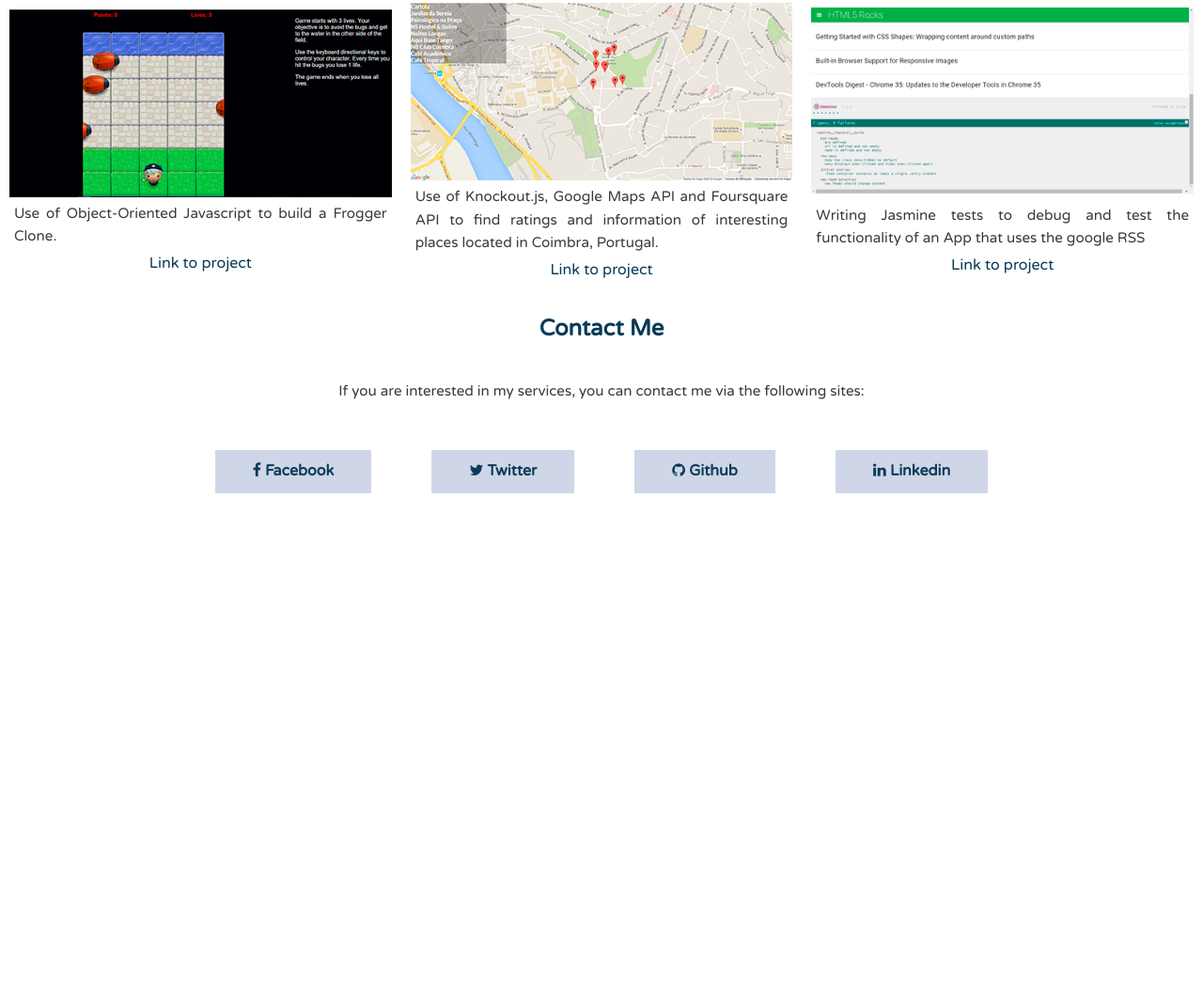
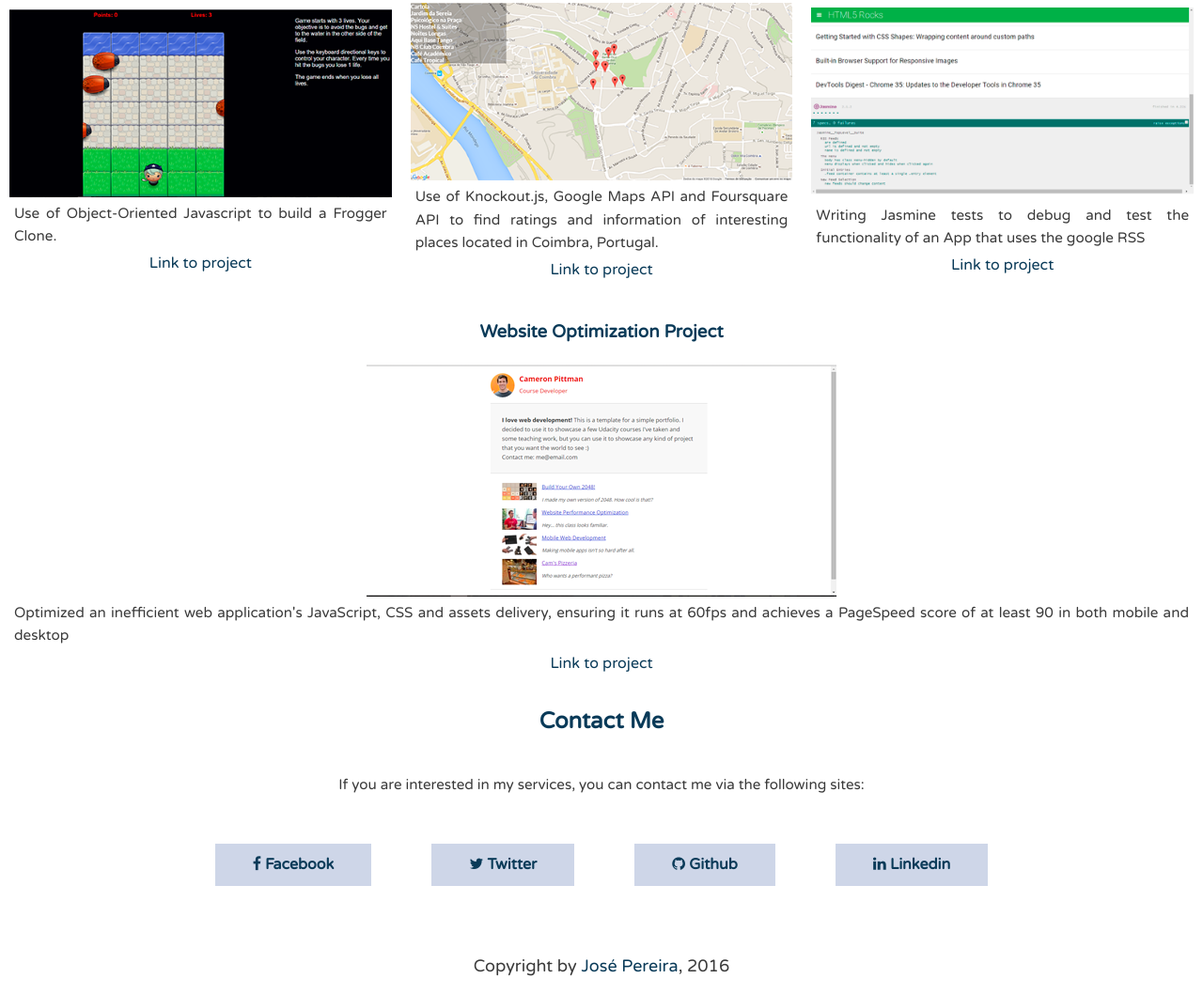
Before and after one commit to Khaltar/khaltar.github.io, a plain HTML site: page index.html in a window 1280 px wide. Shown: the part 1254-2312 px from the top of the page at 94% size. Before the commit the page ends 1835 px from the top, so only its background shows below. Drawn offline with Linux system fonts and the light colour scheme.

Commit message:
Add 1 more project and footer

```diff
--- a/index.html
+++ b/index.html
@@ -79,6 +79,15 @@
         </div>
     </div>
 
+    <div class="row">
+        <div class="col">
+            <h3>Website Optimization Project</h3>
+            <img src="img/websiteoptimization.png" alt="Photo of the Portfolio from this project">
+            <p>Optimized an inefficient web application's JavaScript, CSS and assets delivery, ensuring it runs at 60fps and achieves a PageSpeed score of at least 90 in both mobile and desktop</p>
+            <a href="http://khaltar.github.io/frontend-nanodegree-mobile-portfolio/">Link to  project</a>
+        </div>
+    </div>
+
     <h2 id="contact">Contact Me</h2>
     <div class="row">
         <div class="col social-buttons">
@@ -101,6 +110,12 @@
 
     </div>
 
+    <div class="row">
+        <footer class="col footer">
+            <p>Copyright by <a href="https://pt.linkedin.com/in/jafcpereira">José Pereira</a>, 2016</p>
+        </footer>
+    </div>
+
 </body>
 
 </html>
--- a/main.css
+++ b/main.css
@@ -55,6 +55,12 @@ img {
 h2 {
     text-align: center;
 }
+
+.footer p {
+    text-align: center;
+    font-size: 18px;
+}
+
 
 
 /* ================================
```
Also changed, not shown: img/websiteoptimization.png (added).
